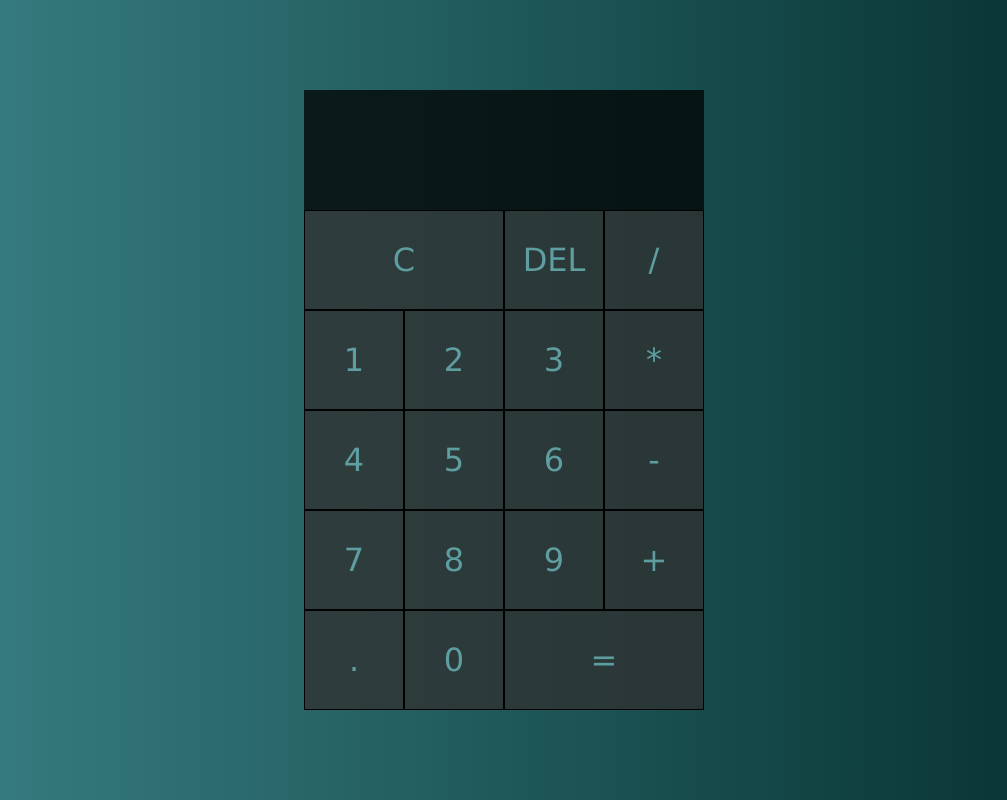
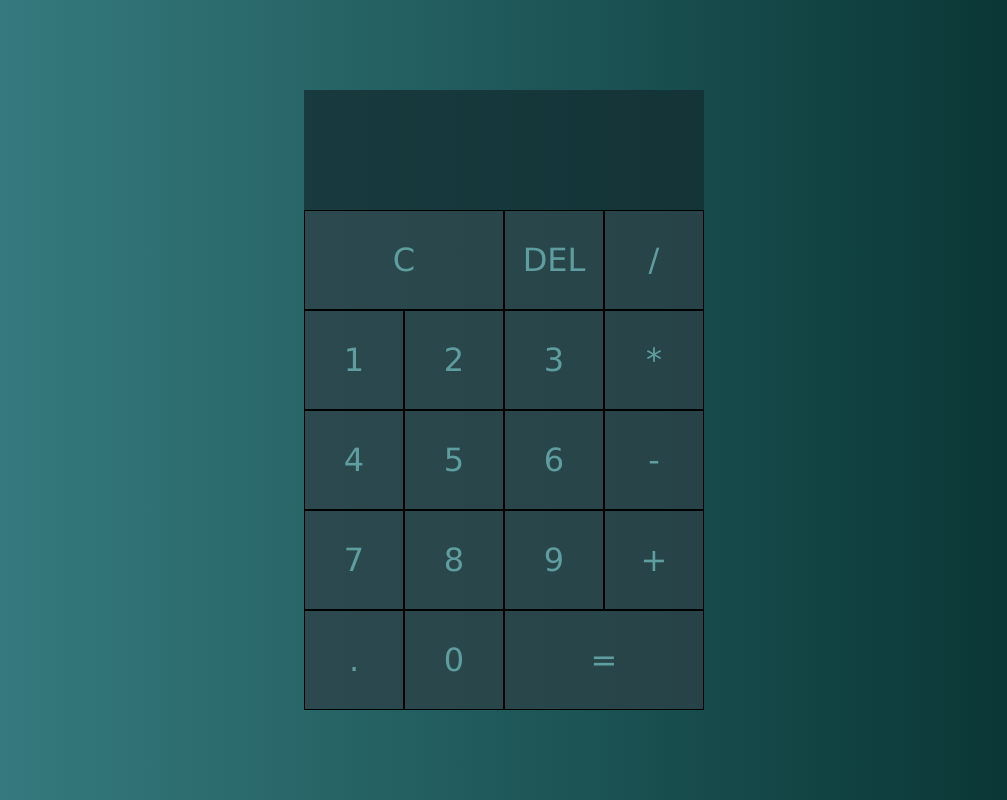
Before and after one commit to peerkiins/Calculator, a plain HTML site: page index.html in a window 1280 px wide. Shown: the whole page, without its empty margins (136-1143 px from the left). Drawn offline with Linux system fonts and the light colour scheme.

Commit message:
Add files via upload

```diff
--- a/index.html
+++ b/index.html
@@ -66,7 +66,7 @@
         color: cadetblue;
         border: 1px solid black;
         outline: transparent;
-        background-color: rgba(48, 47, 47, 0.75);
+        background-color: rgba(45, 64, 70, 0.75);
     }
 
     .calculator-grid>button:hover {
@@ -79,7 +79,7 @@
 
     .output {
         grid-column: 1 / -1;
-        background-color: rgba(0, 0, 0, .75);
+        background-color: rgba(19, 45, 49, 0.75);
         display: flex;
         align-items: flex-end;
         justify-content: space-around;
```
